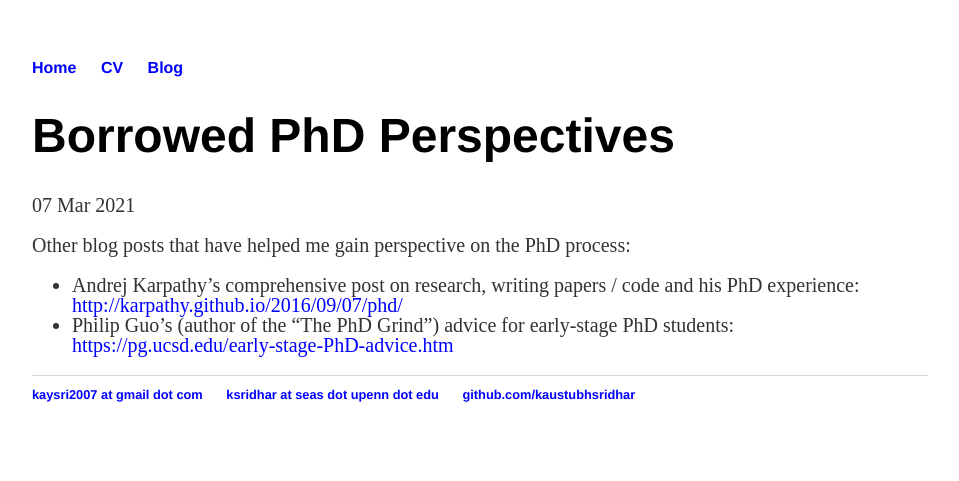
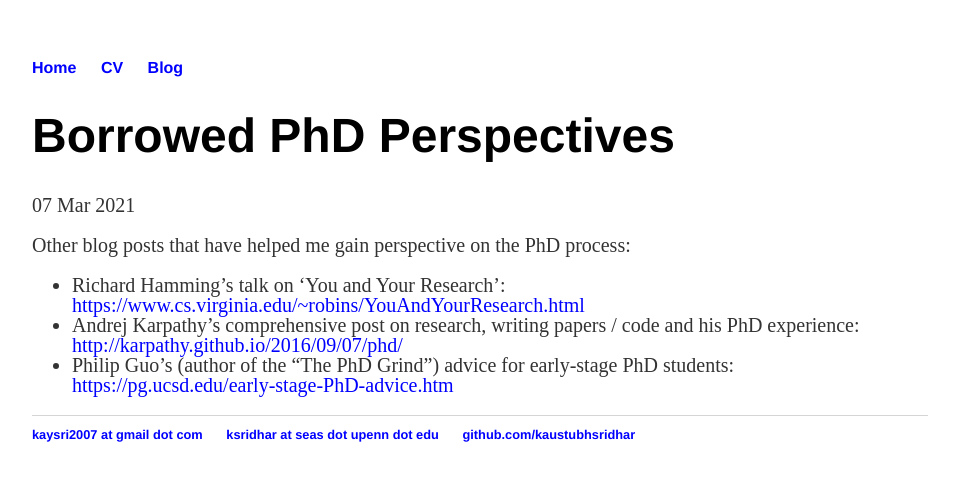
Before and after one commit to kaustubhsridhar/kaustubhsridhar_old.github.io, a Jekyll site: the page built from _posts/2021-03-07-Borrowed-PhD-Perspectives.md, in a window 1280 px wide. Shown: the top 481 px of the page, without its empty margins (160-1119 px from the left). Built offline with Jekyll 4.4.1, drawn with Linux system fonts in a browser that asks for light colours.

Commit message:
Update 2021-03-07-Borrowed-PhD-Perspectives.md

```diff
--- a/_posts/2021-03-07-Borrowed-PhD-Perspectives.md
+++ b/_posts/2021-03-07-Borrowed-PhD-Perspectives.md
@@ -6,5 +6,6 @@ date: 2021-03-07
 
 Other blog posts that have helped me gain perspective on the PhD process:
 
+* Richard Hamming's talk on 'You and Your Research': <https://www.cs.virginia.edu/~robins/YouAndYourResearch.html>
 * Andrej Karpathy's comprehensive post on research, writing papers / code and his PhD experience: <http://karpathy.github.io/2016/09/07/phd/>
 * Philip Guo's (author of the "The PhD Grind") advice for early-stage PhD students: <https://pg.ucsd.edu/early-stage-PhD-advice.htm>
```
